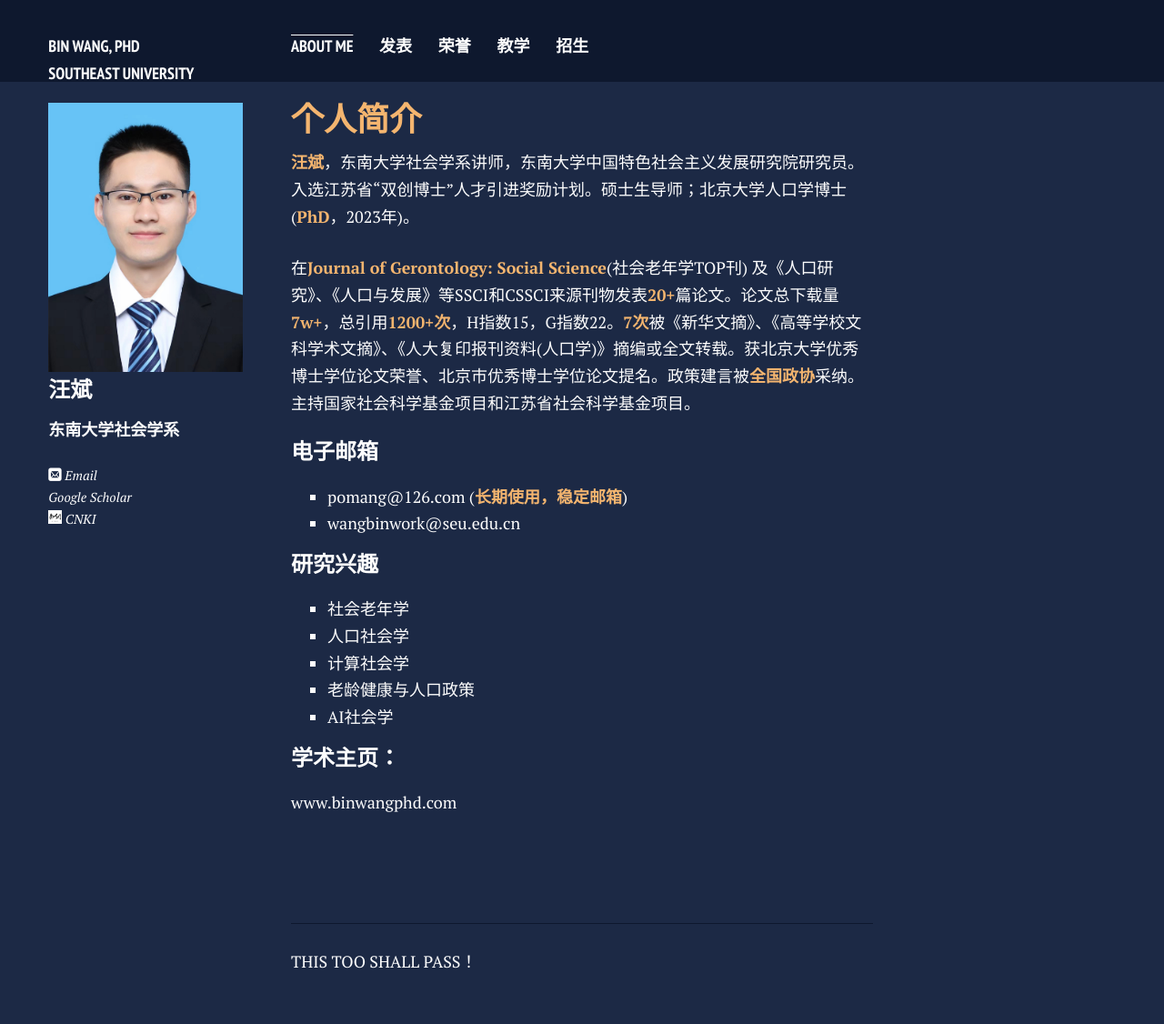
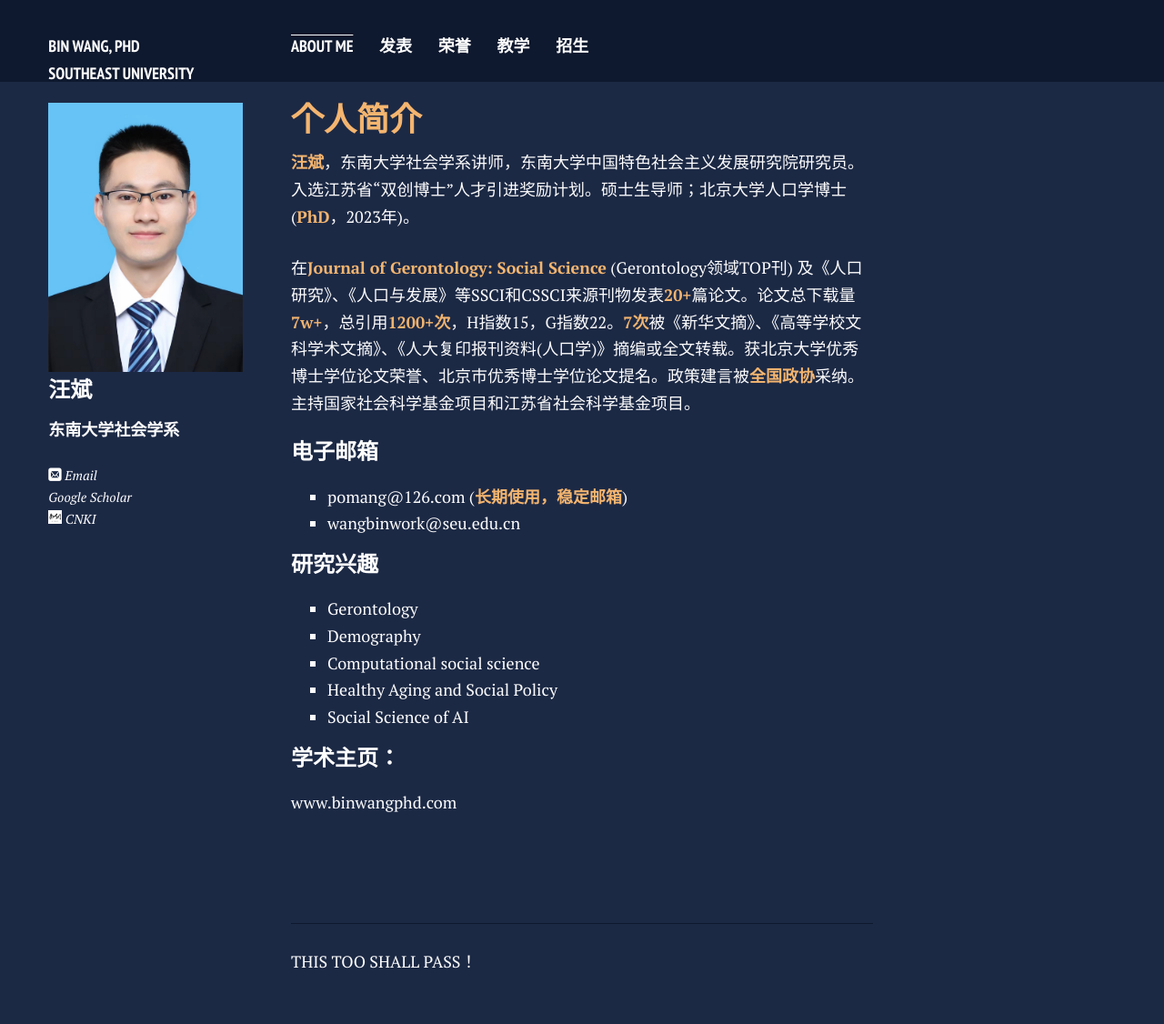
Before and after one commit to bwPhD/bwPhD.github.io, a Jekyll site: the page built from index.md, in a window 1280 px wide. Shown: the whole page at 91% size. Built offline with Jekyll 4.4.1, drawn with Linux system fonts in a browser that asks for light colours; nearby versions of some CDN libraries; comment, search, counter and statistics services are not loaded; a style sheet for code colours, icons or effects is not loaded; our own code applies the rules of GitHub Pages for plain Markdown files.

Commit message:
Update index.md

```diff
--- a/index.md
+++ b/index.md
@@ -8,7 +8,7 @@ layout: page
 
 ---
 
-在**Journal of Gerontology: Social Science**(社会老年学TOP刊) 及《人口研究》、《人口与发展》等SSCI和CSSCI来源刊物发表**20+**篇论文。论文总下载量**7w+**，总引用**1200+次**，H指数15，G指数22。**7次**被《新华文摘》、《高等学校文科学术文摘》、《人大复印报刊资料(人口学)》摘编或全文转载。获北京大学优秀博士学位论文荣誉、北京市优秀博士学位论文提名。政策建言被**全国政协**采纳。主持国家社会科学基金项目和江苏省社会科学基金项目。
+在**Journal of Gerontology: Social Science** (Gerontology领域TOP刊) 及《人口研究》、《人口与发展》等SSCI和CSSCI来源刊物发表**20+**篇论文。论文总下载量**7w+**，总引用**1200+次**，H指数15，G指数22。**7次**被《新华文摘》、《高等学校文科学术文摘》、《人大复印报刊资料(人口学)》摘编或全文转载。获北京大学优秀博士学位论文荣誉、北京市优秀博士学位论文提名。政策建言被**全国政协**采纳。主持国家社会科学基金项目和江苏省社会科学基金项目。
 
 ---
 
@@ -19,11 +19,11 @@ layout: page
 ---
 
 ### 研究兴趣
-- 社会老年学
-- 人口社会学
-- 计算社会学
-- 老龄健康与人口政策
-- AI社会学
+- Gerontology
+- Demography
+- Computational social science
+- Healthy Aging and Social Policy
+- Social Science of AI
 
 ---
 
```
